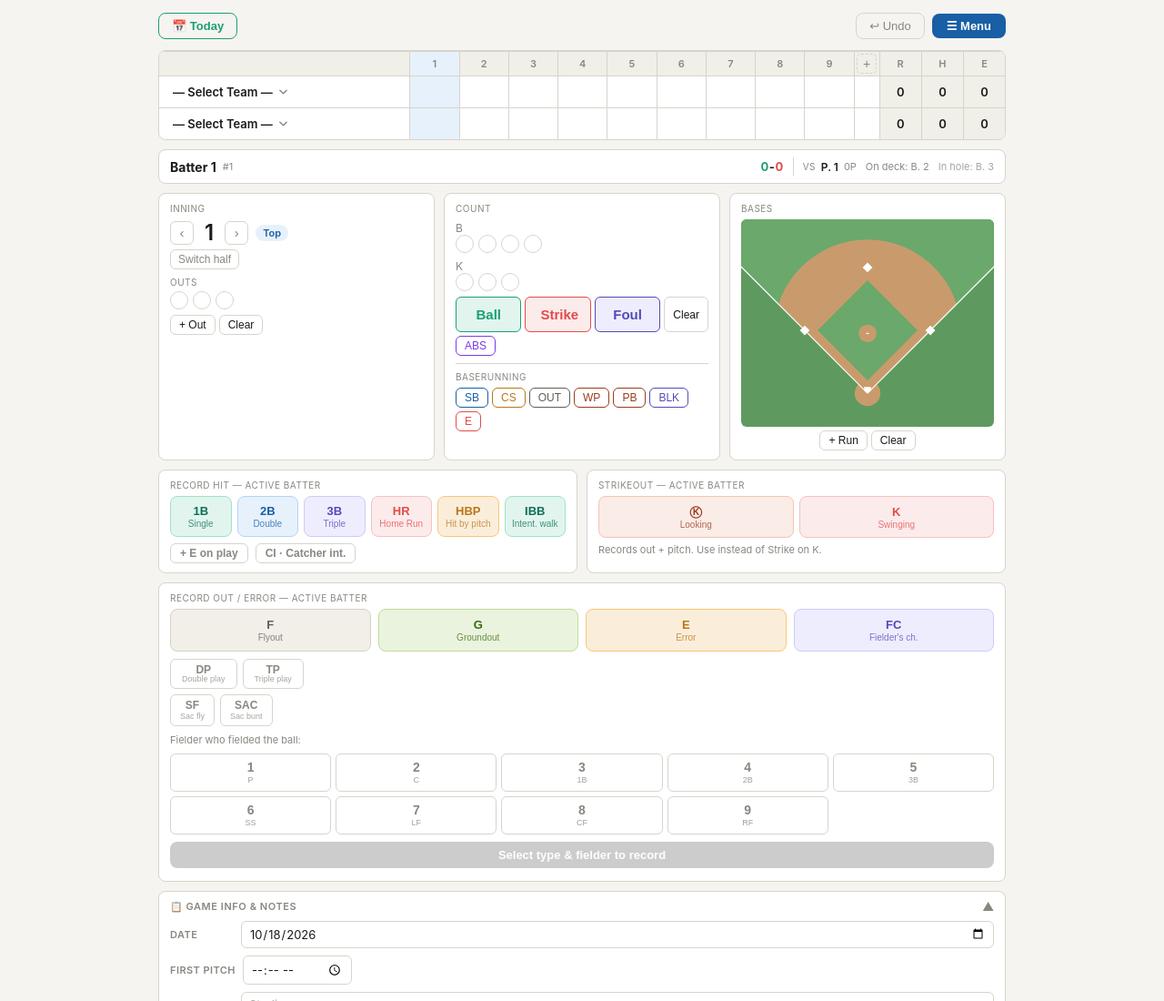
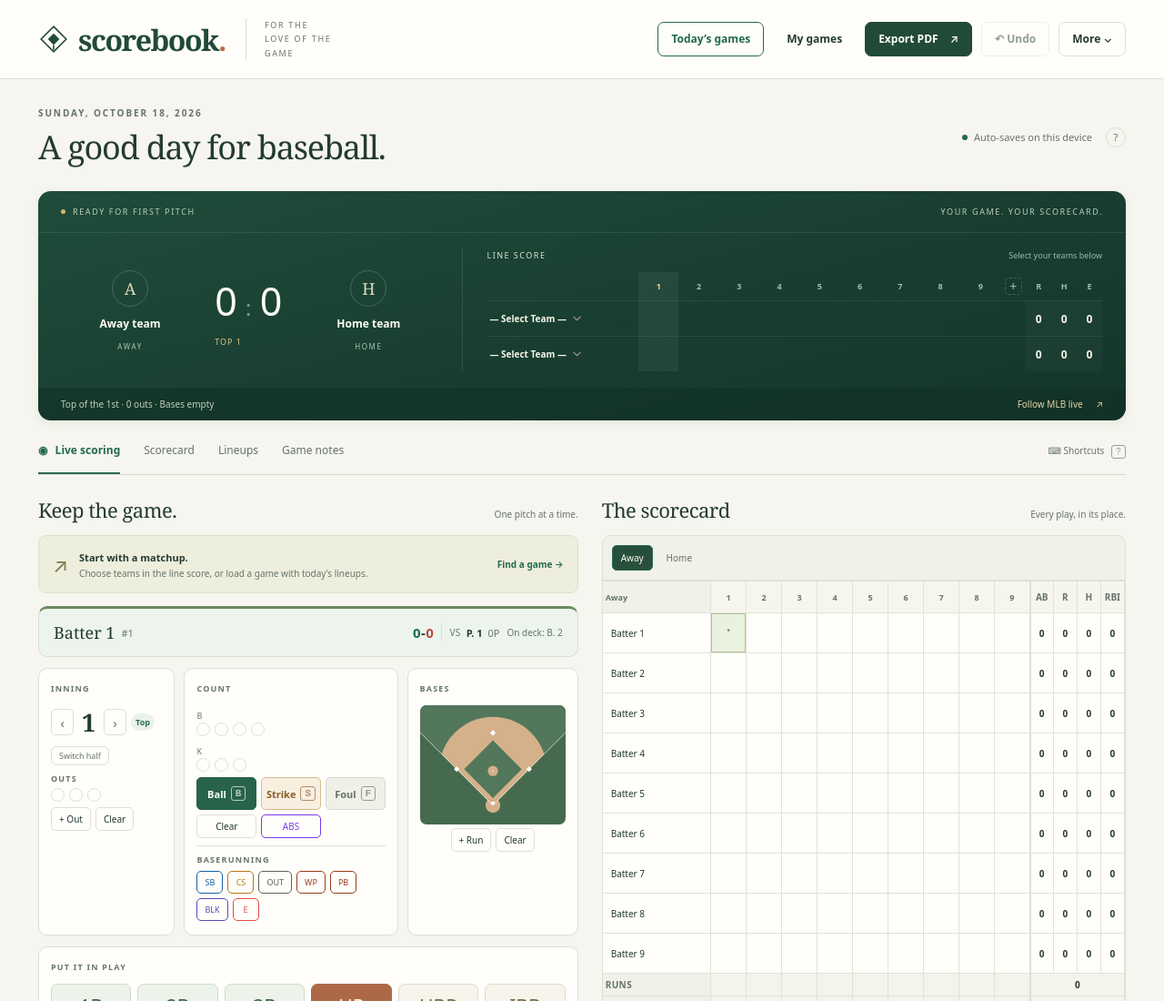
Before and after one commit to krburchel/baseballscorecard, a website: page index.html in a window 1280 px wide. Shown: the top 1100 px of the page at 91% size. Drawn offline with Linux system fonts and the light colour scheme.

Commit message:
Ship the scorebook view
Wire the redesigned interface into the live page: index.html loads
css/scorebook.css and js/workspace.js and restructures into a matchup
scoreboard plus a four-tab workspace (Live scoring, Scorecard, Lineups,
Game notes), with the out dots now keyboard-operable buttons. workspace.js
handles view switching and the scoreboard, wrapping the existing render
functions — all scoring still runs on the current game model, so follow,
sync, saved games and backups are unchanged. sw.js (cache v10) precaches the
two new assets so it installs and runs offline; manifest renamed to
Scorebook with the ballpark palette. Adds tests/workspace.test.js.

Co-Authored-By: Claude Opus 4.8 <noreply@anthropic.com>

```diff
--- a/index.html
+++ b/index.html
@@ -8,37 +8,28 @@
 <meta name="apple-mobile-web-app-title" content="Scorecard" />
 <meta name="mobile-web-app-capable" content="yes" />
 <meta name="description" content="Digital baseball scorecard for tracking plays, lineups, and stats in real time." />
-<meta name="theme-color" content="#1D9E75" />
+<meta name="theme-color" content="#173e33" />
 <link rel="manifest" href="manifest.json" />
 <link rel="apple-touch-icon" href="apple-touch-icon.png" />
 <link rel="icon" type="image/png" sizes="32x32" href="favicon-32.png" />
-<title>Baseball Scorecard</title>
+<title>Scorebook · Baseball Scorecard</title>
 <link rel="stylesheet" href="css/app.css" />
+<link rel="stylesheet" href="css/scorebook.css" />
 </head>
 <body>
-<div class="app">
-
-  <div class="kb-flash" id="kbFlash" role="status" aria-live="polite"></div>
-
-<div class="print-header" id="printHeader">⚾ Official Game Scorecard</div>
-<div class="print-sub" id="printSub"></div>
-
-  <!-- Wide screens: scoring controls on the left, scorecard / pitchers / log on the right -->
-  <div class="col-main">
-  <div class="header">
-    <!-- The team pickers sit in the box score's team cells (renderScore moves them there) -->
-    <div id="teamSelHolder" hidden>
-      <select class="team-sel" id="teamAway" aria-label="Away team" onchange="onTeamChange()"></select>
-      <select class="team-sel" id="teamHome" aria-label="Home team" onchange="onTeamChange()"></select>
-    </div>
+<a class="skip-link" href="#workspace">Skip to scorecard</a>
+<header class="site-header">
+  <div class="site-header-inner">
+    <a class="brand" href="./" aria-label="Scorebook home"><span class="brand-mark" aria-hidden="true"><svg viewBox="0 0 32 32" fill="none"><path d="M16 3 29 16 16 29 3 16Z" stroke="currentColor" stroke-width="1.5"/><path d="M16 10 22 16 16 22 10 16Z" fill="currentColor"/><path d="M16 22v5" stroke="currentColor" stroke-width="1.5"/></svg></span><span>scorebook<span class="brand-period">.</span></span></a>
+    <span class="brand-tagline">FOR THE LOVE OF THE GAME</span>
     <div class="hdr-btns">
-      <button class="today-btn" id="todayBtn" onclick="showTodaysGames()">📅 Today</button>
-      <span class="hdr-spacer"></span>
+      <button class="today-btn" id="todayBtn" onclick="showTodaysGames()">Today’s games</button>
+      <button class="library-btn" onclick="showGameManager()">My games</button><span class="hdr-spacer"></span><button class="export-btn" onclick="exportPDF()">Export PDF <span aria-hidden="true">↗</span></button>
       <button class="sync-pill" id="followPill" onclick="followPillTap()" hidden></button>
       <button class="sync-pill" id="syncPill" onclick="openSyncPanel()" hidden></button>
-      <button class="reset-btn" id="undoBtn" onclick="undoAction()" disabled>↩ Undo</button>
+      <button class="reset-btn" id="undoBtn" onclick="undoAction()" disabled>↶ Undo</button>
       <div class="save-menu-wrap">
-        <button class="pdf-btn" onclick="toggleSaveMenu()" id="saveMenuBtn" aria-haspopup="true">☰ Menu</button>
+        <button class="pdf-btn" onclick="toggleSaveMenu()" id="saveMenuBtn" aria-haspopup="true">More <span aria-hidden="true">⌄</span></button>
         <div class="save-menu" id="saveMenu">
           <button class="save-menu-item" onclick="closeSaveMenu(); openMlbCheck()">⚾ Check vs MLB</button>
           <button class="save-menu-item" onclick="closeSaveMenu(); toggleFollow()">📡 Follow MLB live<span class="save-menu-hint">Keeps the game caught up while you watch</span></button>
@@ -61,19 +52,41 @@
       <input type="file" id="jsonFileInput" accept=".json,.scorecard" style="display:none" onchange="importJSON(event)" />
     </div>
   </div>
+</header>
+<div class="app" data-view="live">
+  <div class="kb-flash" id="kbFlash" role="status" aria-live="polite"></div>
+  <div class="print-header" id="printHeader">Official Game Scorecard</div><div class="print-sub" id="printSub"></div>
+  <div id="teamSelHolder" hidden>
+      <select class="team-sel" id="teamAway" aria-label="Away team" onchange="onTeamChange()"></select>
+      <select class="team-sel" id="teamHome" aria-label="Home team" onchange="onTeamChange()"></select>
+    </div>
+  <section class="page-heading"><div><div class="eyebrow" id="gameDate">BASEBALL, ONE PLAY AT A TIME</div><h1>A good day for baseball.</h1></div><div class="save-status"><span></span> Auto-saves on this device <button onclick="toggleKBHelp()" aria-label="Keyboard shortcuts" title="Keyboard shortcuts">?</button></div></section>
+  <section class="scoreboard" aria-label="Game scoreboard">
+    <div class="board-topline"><span><span class="board-dot"></span><span id="boardStatus">READY FOR FIRST PITCH</span></span><span id="boardVenue">YOUR GAME. YOUR SCORECARD.</span></div>
+    <div class="board-content">
+      <div class="matchup" id="matchup"></div>
+      <div class="linescore"><div class="linescore-title">LINE SCORE <span>Select a team below to get started</span></div><div class="score-strip"><table class="score-table" id="scoreTable" aria-label="Inning by inning score"></table></div></div>
+    </div>
+    <div class="board-bottom"><span id="boardSituation">Top of the 1st · 0 outs · Bases empty</span><button class="mobile-linescore" onclick="toggleLineScore()" aria-expanded="false">Line score ⌄</button><button onclick="toggleFollow()" id="liveFollowBtn">Follow MLB live <span aria-hidden="true">↗</span></button></div>
+  </section>
+  <nav class="workspace-nav" aria-label="Scorebook views"><div class="view-tabs" role="tablist" aria-label="Game workspace">
+    <button role="tab" id="tab-live" aria-selected="true" aria-controls="workspace" tabindex="0" data-view="live" onclick="setWorkspaceView('live')"><span aria-hidden="true">◉</span> Live scoring</button>
+    <button role="tab" id="tab-scorecard" aria-selected="false" aria-controls="workspace" tabindex="-1" data-view="scorecard" onclick="setWorkspaceView('scorecard')">Scorecard</button>
+    <button role="tab" id="tab-lineups" aria-selected="false" aria-controls="workspace" tabindex="-1" data-view="lineups" onclick="setWorkspaceView('lineups')">Lineups</button>
+    <button role="tab" id="tab-notes" aria-selected="false" aria-controls="workspace" tabindex="-1" data-view="notes" onclick="setWorkspaceView('notes')">Game notes</button>
+    </div><button class="shortcuts-btn" onclick="toggleKBHelp()"><span aria-hidden="true">⌨</span> Shortcuts <kbd>?</kbd></button>
+  </nav>
+  <div class="workspace" id="workspace" role="tabpanel" aria-labelledby="tab-live" tabindex="-1">
+    <main class="col-main" id="scoringPanel">
+      <div class="section-heading"><h2>Keep the game.</h2><span>One pitch at a time.</span></div>
+      <div class="setup-tip" id="setupTip"><span class="tip-icon" aria-hidden="true">↗</span><div><strong>Start with a matchup.</strong><p>Choose teams in the line score, or load a game with today’s lineups.</p></div><button onclick="showTodaysGames()">Find a game →</button></div>
 
-  <!-- Score strip -->
-  <div class="score-strip">
-    <table class="score-table" id="scoreTable"></table>
-  </div>
-
-  <!-- Current at-bat bar -->
   <div class="backup-nudge" id="backupNudge" role="status" hidden></div>
   <div class="atbat-bar" id="atbatBar"></div>
 
   <!-- Game state -->
   <div class="game-state">
-    <div class="card">
+    <div class="card inning-card">
       <div class="label">Inning</div>
       <div class="inn-ctrl">
         <button class="arr" onclick="changeInning(-1)" aria-label="Previous inning">&#8249;</button>
@@ -97,7 +110,7 @@
       <div id="stadiumWrap" class="stadium-slot"></div>
     </div>
 
-    <div class="card">
+    <div class="card count-card">
       <div class="label">Count</div>
       <div style="margin-bottom:5px">
         <span class="dlabel">B</span>
@@ -118,9 +131,9 @@
         <div class="foul-note" id="foulNote"></div>
       </div>
       <div class="btns">
-        <button class="btn big ball" onclick="addBall()">Ball</button>
-        <button class="btn big strike" onclick="addStrike()">Strike</button>
-        <button class="btn big foul" onclick="addFoul()">Foul</button>
+        <button class="btn big ball" onclick="addBall()">Ball <kbd>B</kbd></button>
+        <button class="btn big strike" onclick="addStrike()">Strike <kbd>S</kbd></button>
+        <button class="btn big foul" onclick="addFoul()">Foul <kbd>F</kbd></button>
         <button class="btn" onclick="clearCount()">Clear</button>
         <button class="btn abs-btn" onclick="toggleABSPicker()">ABS</button>
       </div>
@@ -141,7 +154,7 @@
       </div>
     </div>
 
-    <div class="card">
+    <div class="card bases-card">
       <div class="label bases-label">Bases <span class="field-toggle" id="fieldToggle" role="group" aria-label="Field view"></span></div>
       <div class="bases-field">
         <div class="infield" id="infield" aria-label="Bases"></div>
@@ -157,8 +170,8 @@
 
   <!-- Actions -->
   <div class="action-row">
-    <div class="card">
-      <div class="label">Record hit — active batter</div>
+    <div class="card hits-card">
+      <div class="label">Put it in play</div>
       <div class="hit-btns">
         <button class="hit-btn h1b" onclick="recordHit(1)">1B<span class="hlabel">Single</span></button>
         <button class="hit-btn h2b" onclick="recordHit(2)">2B<span class="hlabel">Double</span></button>
@@ -174,19 +187,19 @@
       </div>
       <div id="rpPickerAnchor"></div>
     </div>
-    <div class="card">
-      <div class="label">Strikeout — active batter</div>
+    <div class="card strikeout-card">
+      <div class="label">Strikeout</div>
       <div class="ko-btns">
         <button class="ko-btn kol" onclick="recordKO('looking')">&#x24C0;<span class="kolabel">Looking</span></button>
         <button class="ko-btn kos" onclick="recordKO('swinging')">K<span class="kolabel">Swinging</span></button>
       </div>
-      <div style="font-size:11px;color:var(--muted);margin-top:6px">Records out + pitch. Use instead of Strike on K.</div>
+      <div style="font-size:11px;color:var(--muted);margin-top:6px">Looking or swinging — count and outs update together.</div>
     </div>
   </div>
 
   <!-- Flyout / Groundout recording -->
-  <div class="out-card">
-    <div class="label">Record out / error — active batter</div>
+  <details class="out-card" open><summary>Outs &amp; fielding <span>Flyouts, groundouts, errors &amp; more</span></summary><div class="fielding-body">
+    <div class="label">Choose a play, then the fielders</div>
     <div class="out-type-row">
       <button class="out-type-btn otf" id="outTypeFly" onclick="selectOutType('fly')">
         F<span style="font-size:10px;font-weight:400;display:block;opacity:.75;margin-top:1px">Flyout</span>
@@ -220,13 +233,57 @@
     </div>
     <button class="rec-out-btn" id="recordOutBtn" onclick="recordOut()" disabled>Select type &amp; fielder to record</button>
     <div class="out-hint" id="outHint"></div>
+  </div></details>
+
+
+    </main>
+    <aside class="col-side" id="scorecardPanel">
+  <!-- Scorecard grid -->
+  <div class="section-heading"><h2>The scorecard</h2><span>Every play, in its place.</span></div>
+  <div class="scorecard-wrap" id="scorecard"></div>
+
+  <!-- Pitchers -->
+  <div class="section-heading small"><h2>On the mound</h2></div>
+  <div class="lineup-grid">
+    <div class="pitcher-panel" id="awayPitcherPanel"></div>
+    <div class="pitcher-panel" id="homePitcherPanel"></div>
   </div>
 
-  <!-- Lineups -->
-  <!-- Game info / notes -->
+  <!-- Log -->
+  <div class="section-heading small sec-title-log"><h2>Play by play</h2><span>Most recent first</span></div>
+  <div class="log-panel">
+    <div class="log-filters" id="logFilters" style="display:none">
+      <span class="log-filter-label">Filter:</span>
+      <select class="log-filter-inn" id="logFilterInn"><option value="">All innings</option></select>
+      <button class="log-fpill" data-filter="hits">Hits</button>
+      <button class="log-fpill" data-filter="outs">Outs</button>
+      <button class="log-fpill" data-filter="runs">Runs</button>
+      <button class="log-fpill" data-filter="pitches">Pitches</button>
+      <button class="log-fpill" data-filter="abs">ABS</button>
+      <button class="log-fpill" data-filter="">All</button>
+    </div>
+    <div class="log-inner" id="logInner"><div class="empty-log">No plays logged yet</div></div>
+    <div class="log-toggle" id="logToggle" onclick="toggleLog()" style="display:none">▼ Show full log</div>
+  </div>
+</aside>
+    <section class="workspace-view" id="lineupsPanel" hidden>
+  <div class="view-heading"><div><span class="eyebrow">THE STARTING NINE</span><h2>Set your lineup.</h2><p>Add your players and positions. Use At bat to choose the active hitter.</p></div></div>
+  <div class="lineup-grid">
+    <div class="lineup-panel">
+      <div class="lineup-hdr"><span id="awayLineupTitle">Away</span><span style="font-size:11px;color:var(--muted)">Pos / Name</span></div>
+      <div id="awayLineup"></div>
+    </div>
+    <div class="lineup-panel">
+      <div class="lineup-hdr"><span id="homeLineupTitle">Home</span><span style="font-size:11px;color:var(--muted)">Pos / Name</span></div>
+      <div id="homeLineup"></div>
+    </div>
+  </div>
+
+</section>
+    <section class="workspace-view" id="notesPanel" hidden><div class="view-heading"><div><span class="eyebrow">MORE THAN A BOX SCORE</span><h2>Remember the game.</h2><p>The ballpark, the weather, and the moments worth keeping.</p></div></div>
   <div class="game-info" id="gameInfoPanel">
     <div class="game-info-toggle" onclick="toggleGameInfo()">
-      <span class="game-info-title">📋 Game Info &amp; Notes</span>
+      <span class="game-info-title">Game details &amp; notes</span>
       <span class="game-info-arrow" id="giArrow">▼</span>
     </div>
     <div class="game-info-body" id="giBody">
@@ -311,56 +368,11 @@
     </div>
   </div>
 
-  <!-- Batting lineups -->
-  <div class="sec-title">Batting lineups</div>
-  <div class="lineup-grid">
-    <div class="lineup-panel">
-      <div class="lineup-hdr"><span id="awayLineupTitle">Away</span><span style="font-size:11px;color:var(--muted)">Pos / Name</span></div>
-      <div id="awayLineup"></div>
-    </div>
-    <div class="lineup-panel">
-      <div class="lineup-hdr"><span id="homeLineupTitle">Home</span><span style="font-size:11px;color:var(--muted)">Pos / Name</span></div>
-      <div id="homeLineup"></div>
-    </div>
+</section>
   </div>
-
-  </div><!-- /col-main -->
-
-  <div class="col-side">
-  <!-- Scorecard grid -->
-  <div class="sec-title">Scorecard</div>
-  <div class="scorecard-wrap" id="scorecard"></div>
-
-  <!-- Pitchers -->
-  <div class="sec-title">Pitchers</div>
-  <div class="lineup-grid">
-    <div class="pitcher-panel" id="awayPitcherPanel"></div>
-    <div class="pitcher-panel" id="homePitcherPanel"></div>
-  </div>
-
-  <!-- Log -->
-  <div class="sec-title sec-title-log">Play log</div>
-  <div class="log-panel">
-    <div class="log-filters" id="logFilters" style="display:none">
-      <span class="log-filter-label">Filter:</span>
-      <select class="log-filter-inn" id="logFilterInn"><option value="">All innings</option></select>
-      <button class="log-fpill" data-filter="hits">Hits</button>
-      <button class="log-fpill" data-filter="outs">Outs</button>
-      <button class="log-fpill" data-filter="runs">Runs</button>
-      <button class="log-fpill" data-filter="pitches">Pitches</button>
-      <button class="log-fpill" data-filter="abs">ABS</button>
-      <button class="log-fpill" data-filter="">All</button>
-    </div>
-    <div class="log-inner" id="logInner"><div class="empty-log">No plays logged yet</div></div>
-    <div class="log-toggle" id="logToggle" onclick="toggleLog()" style="display:none">▼ Show full log</div>
-  </div>
-  </div><!-- /col-side -->
-
-  <!-- Print-only box score -->
+  <footer class="site-footer"><span class="footer-wordmark">scorebook.</span><span>A ballgame worth remembering.</span><button onclick="backupAllGames()">Back up your games <span aria-hidden="true">↗</span></button></footer>
   <div class="print-boxscore" id="printBoxScore"></div>
-
-</div><!-- /app -->
-
+</div>
 <script src="js/data.js"></script>
 <script src="js/fields.js"></script>
 <script src="js/game.js"></script>
@@ -374,5 +386,6 @@
 <script src="js/sync.js"></script>
 <script src="js/follow.js"></script>
 <script src="js/ui.js"></script>
+<script src="js/workspace.js"></script>
 </body>
 </html>
--- /dev/null
+++ b/js/workspace.js
@@ -0,0 +1,105 @@
+// Presentation and navigation for the scorebook. All scoring uses the existing game model.
+var workspaceView = 'live';
+
+function setWorkspaceView(view, focus){
+  var views = ['live', 'scorecard', 'lineups', 'notes'];
+  if(views.indexOf(view) < 0) return;
+  workspaceView = view;
+  document.querySelector('.app').dataset.view = view;
+  document.getElementById('scoringPanel').hidden = view !== 'live';
+  document.getElementById('scorecardPanel').hidden = view !== 'live' && view !== 'scorecard';
+  document.getElementById('lineupsPanel').hidden = view !== 'lineups';
+  document.getElementById('notesPanel').hidden = view !== 'notes';
+  document.querySelectorAll('.view-tabs [role=tab]').forEach(function(tab){
+    var selected = tab.dataset.view === view;
+    tab.setAttribute('aria-selected', String(selected));
+    tab.tabIndex = selected ? 0 : -1;
+    if(selected && focus) tab.focus();
+  });
+  document.getElementById('workspace').setAttribute('aria-labelledby', 'tab-' + view);
+  if(view === 'scorecard') scheduleScorecardRender();
+}
+
+document.querySelector('.view-tabs').addEventListener('keydown', function(e){
+  var tabs = ['live', 'scorecard', 'lineups', 'notes'];
+  var index = tabs.indexOf(workspaceView);
+  if(e.key === 'ArrowRight') index = (index + 1) % tabs.length;
+  else if(e.key === 'ArrowLeft') index = (index + tabs.length - 1) % tabs.length;
+  else if(e.key === 'Home') index = 0;
+  else if(e.key === 'End') index = tabs.length - 1;
+  else return;
+  e.preventDefault();
+  e.stopPropagation();
+  setWorkspaceView(tabs[index], true);
+});
+
+function workspaceTeam(side){
+  var selected = document.getElementById(side === 'away' ? 'teamAway' : 'teamHome').value;
+  return TEAM_IDS[selected] ? selected : (side === 'away' ? 'Away team' : 'Home team');
+}
+
+function toggleLineScore(){
+  var open = document.querySelector('.scoreboard').classList.toggle('show-linescore');
+  document.querySelector('.mobile-linescore').setAttribute('aria-expanded', String(open));
+}
+
+function ordinalInning(n){
+  var rem = n % 100;
+  return n + ((rem >= 11 && rem <= 13) ? 'th' : ({1:'st',2:'nd',3:'rd'}[n % 10] || 'th'));
+}
+
+function renderWorkspace(){
+  if(!document.getElementById('matchup')) return;
+  var away = workspaceTeam('away'), home = workspaceTeam('home');
+  document.querySelector('.app').classList.toggle('has-plays', G.log.length > 0);
+  document.querySelector('.app').classList.toggle('has-matchup', !!(TEAM_IDS[away] && TEAM_IDS[home]));
+  var half = G.half === 'top' ? 'Top' : 'Bottom';
+  function teamMarkup(name, side){
+    var badge = TEAM_LOGOS[name]
+      ? '<img src="' + TEAM_LOGOS[name] + '" alt="" />'
+      : (side === 'away' ? 'A' : 'H');
+    return '<div class="matchup-team"><div class="matchup-badge">' + badge + '</div><div class="matchup-name">' + esc(name) + '</div><div class="matchup-side">' + side.toUpperCase() + '</div></div>';
+  }
+  var matchup = teamMarkup(away, 'away') + '<div><div class="matchup-score">' + G.rhe.away[0] + '<em>:</em>' + G.rhe.home[0] + '</div><div class="matchup-inning">' + half.toUpperCase() + ' ' + G.inning + '</div></div>' + teamMarkup(home, 'home');
+  // Avoid replacing logos on every pitch, preserving image loads and focus.
+  var el = document.getElementById('matchup');
+  if(el.dataset.markup !== matchup){ el.innerHTML = matchup; el.dataset.markup = matchup; }
+  var occupied = G.bases.filter(Boolean).length;
+  var bases = occupied === 3 ? 'Bases loaded' : occupied ? occupied + ' on base' : 'Bases empty';
+  document.getElementById('boardSituation').textContent = half + ' of the ' + ordinalInning(G.inning) + ' · ' + G.outs + (G.outs === 1 ? ' out' : ' outs') + ' · ' + bases;
+  document.getElementById('boardStatus').textContent = G.mlbFollow ? 'FOLLOWING MLB LIVE' : G.log.length ? 'SCORING IN PROGRESS' : 'READY FOR FIRST PITCH';
+  document.getElementById('liveFollowBtn').firstChild.textContent = G.mlbFollow ? 'Manage live follow ' : 'Follow MLB live ';
+  document.getElementById('boardVenue').textContent = G.notes.venue || 'YOUR GAME. YOUR SCORECARD.';
+  document.getElementById('setupTip').hidden = !!(TEAM_IDS[away] && TEAM_IDS[home]) || G.log.length > 0;
+  document.querySelector('.linescore-title span').textContent = TEAM_IDS[away] && TEAM_IDS[home] ? 'Tap a score to edit' : 'Select your teams below';
+  var rawDate = G.notes.date;
+  var date = rawDate ? new Date(rawDate + 'T12:00:00') : new Date();
+  document.getElementById('gameDate').textContent = Number.isNaN(date.getTime()) ? 'BASEBALL, ONE PLAY AT A TIME' : date.toLocaleDateString(undefined,{weekday:'long',month:'long',day:'numeric',year:'numeric'}).toUpperCase();
+  // Outs are interactive controls as well as state indicators.
+  for(var i = 0; i < 3; i++){
+    var out = document.getElementById('o' + i);
+    out.setAttribute('aria-pressed', String(i < G.outs));
+  }
+}
+
+// These small renders run for both manual scoring and MLB live updates.
+['renderScore', 'renderInn', 'renderOuts', 'renderCount', 'renderBases', 'restoreNotes', 'saveNotes', 'renderLog'].forEach(function(name){
+  var original = window[name];
+  window[name] = function(){
+    var value = original.apply(this, arguments);
+    renderWorkspace();
+    return value;
+  };
+});
+
+for(var oi = 0; oi < 3; oi++){
+  var outDot = document.getElementById('o' + oi);
+  outDot.setAttribute('role', 'button');
+  outDot.setAttribute('aria-label', 'Set outs to ' + (oi + 1));
+  outDot.tabIndex = 0;
+  outDot.addEventListener('keydown', function(e){
+    if(e.key === 'Enter' || e.key === ' '){ e.preventDefault(); e.stopPropagation(); this.click(); }
+  });
+}
+setWorkspaceView('live');
+renderWorkspace();
--- a/sw.js
+++ b/sw.js
@@ -3,7 +3,7 @@
 // Wi-Fi) serve the cached copy instead. The network request keeps running in
 // the background and refreshes the cache, so the next open is up to date.
 // Fully offline, the cached copy is served right away.
-var CACHE = 'scorecard-v9';
+var CACHE = 'scorecard-v10';
 var NETWORK_TIMEOUT_MS = 3000;
 // The Firebase libraries (js/vendor/firebase) aren't precached: only signed-in
 // devices load them, and the fetch handler below caches them on first use.
@@ -11,6 +11,7 @@ var ASSETS = [
   './',
   './index.html',
   './css/app.css',
+  './css/scorebook.css',
   './js/data.js',
   './js/fields.js',
   './js/game.js',
@@ -24,6 +25,7 @@ var ASSETS = [
   './js/sync.js',
   './js/follow.js',
   './js/ui.js',
+  './js/workspace.js',
   './assets/postseason/alds-2026.png',
   './assets/postseason/nlds-2026.png',
   './assets/postseason/alcs-2026.png',
```
Also changed, not shown: tests/workspace.test.js (added, +46 -0 lines), README.md, manifest.json.
